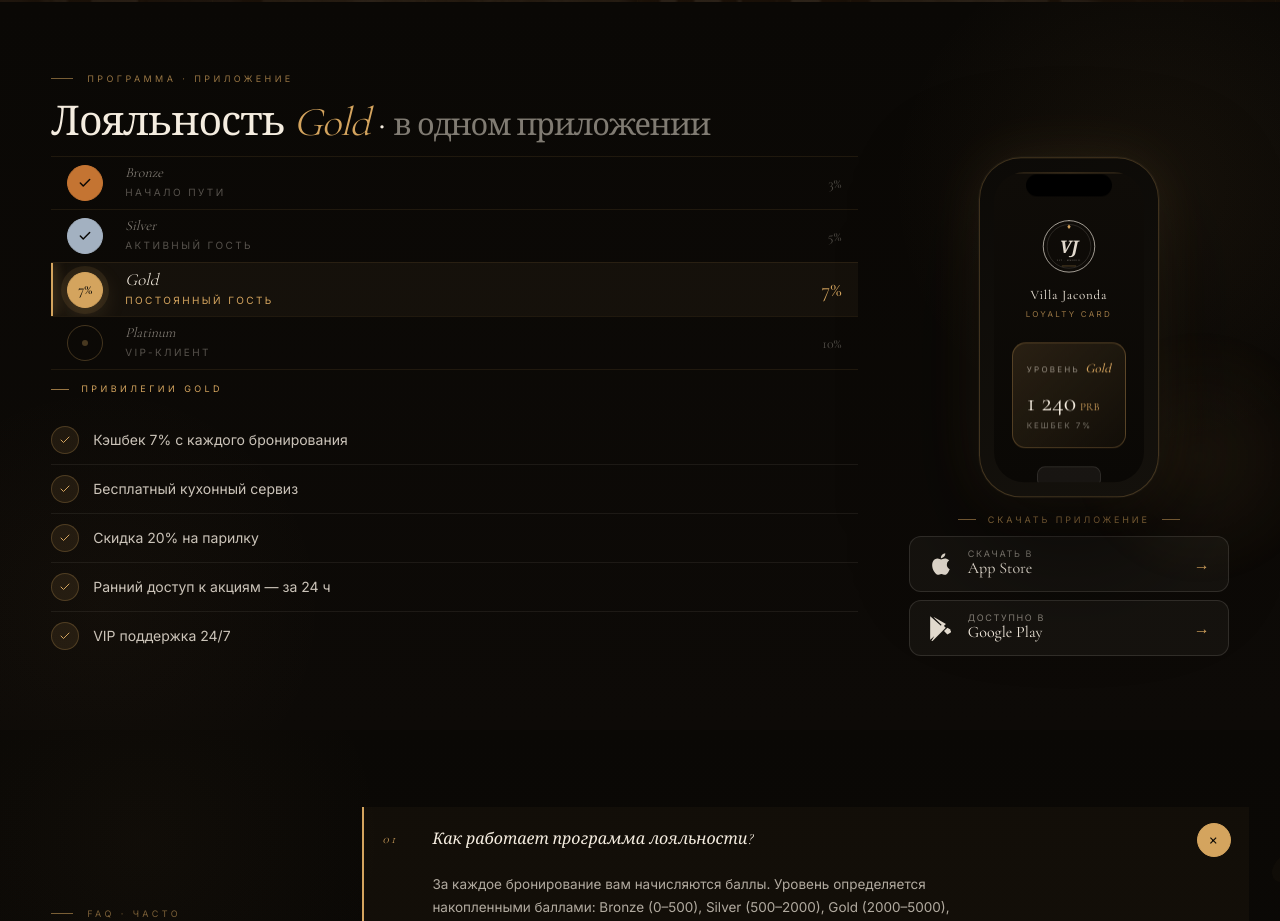
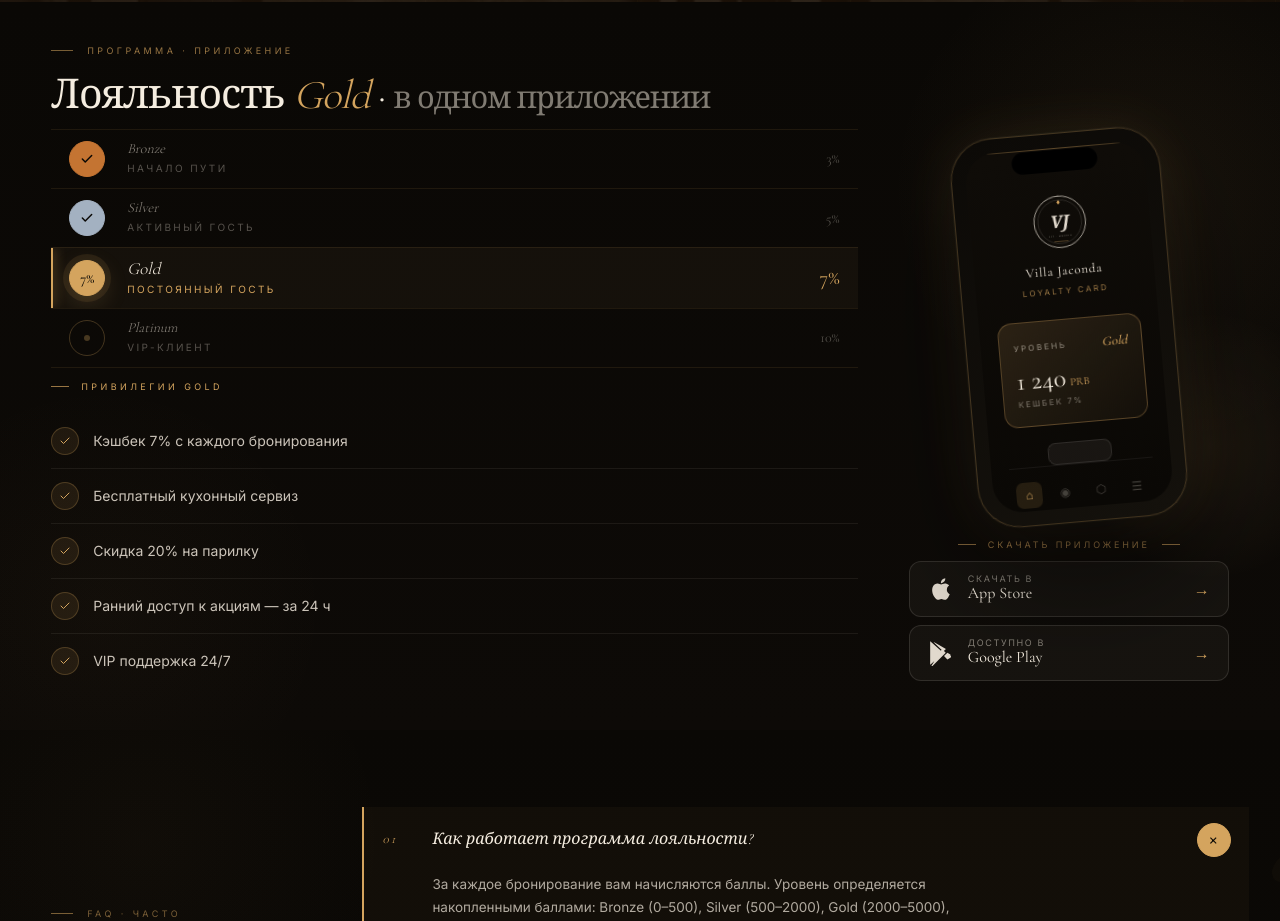
Before and after one commit to nekopunk44/Loyalty_app, a Next.js app in the folder web/: page / in a window 1280 px wide. Shown: the part 2360-3281 px from the top of the page. Built offline with nearby package versions, Linux system fonts and the light colour scheme; no server answers.

Commit message:
feat(loyalty): уровни и телефон крупнее, поворот телефона -5deg

```diff
--- a/web/components/LoyaltyTiers.js
+++ b/web/components/LoyaltyTiers.js
@@ -33,8 +33,8 @@ export default function LoyaltyApp() {
           to   { opacity: 1; transform: translateY(0); }
         }
         @keyframes phoneFloat {
-          0%, 100% { transform: translateY(0); }
-          50%      { transform: translateY(-10px); }
+          0%, 100% { transform: translateY(0) rotate(-5deg); }
+          50%      { transform: translateY(-10px) rotate(-5deg); }
         }
         .loyalty-grid { display: grid; gap: clamp(32px, 4vw, 56px); grid-template-columns: minmax(0, 1fr) minmax(0, 320px); align-items: center; }
         @media (max-width: 980px) {
@@ -96,7 +96,7 @@ export default function LoyaltyApp() {
                       border: 'none',
                       borderTop: '1px solid rgba(212,164,94,0.10)',
                       borderBottom: i === TIERS.length - 1 ? '1px solid rgba(212,164,94,0.10)' : 'none',
-                      padding: 'clamp(8px,1vh,12px) clamp(10px,1.4vw,16px)',
+                      padding: 'clamp(11px,1.4vh,16px) clamp(12px,1.6vw,18px)',
                       cursor: isActive ? 'default' : 'pointer',
                       display: 'grid', gridTemplateColumns: '42px 1fr auto', gap: 16, alignItems: 'center',
                       transition: 'background 0.35s ease', textAlign: 'left',
@@ -167,7 +167,7 @@ export default function LoyaltyApp() {
                 {t.perks.map((perk, pi) => (
                   <div key={pi} style={{
                     display: 'flex', gap: 14, alignItems: 'center',
-                    padding: '10px 0',
+                    padding: '13px 0',
                     borderBottom: pi < t.perks.length - 1 ? '1px solid rgba(245,237,224,0.07)' : 'none',
                   }}>
                     <div style={{
@@ -206,7 +206,7 @@ export default function LoyaltyApp() {
 
               <div style={{
                 position: 'relative',
-                width: 180, height: 340,
+                width: 210, height: 390,
                 borderRadius: 42,
                 background: 'linear-gradient(160deg, #0c0a07 0%, #14110c 100%)',
                 border: '1px solid rgba(212,164,94,0.25)',
```
